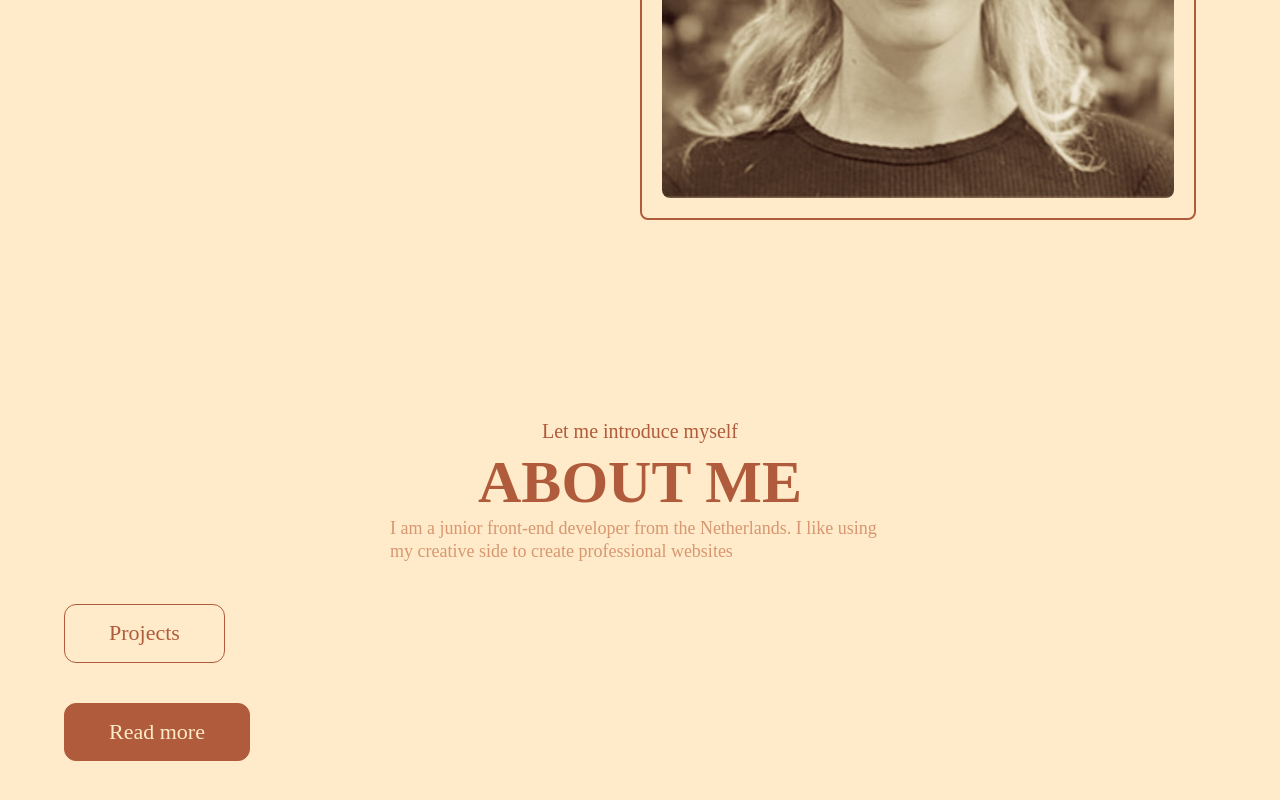
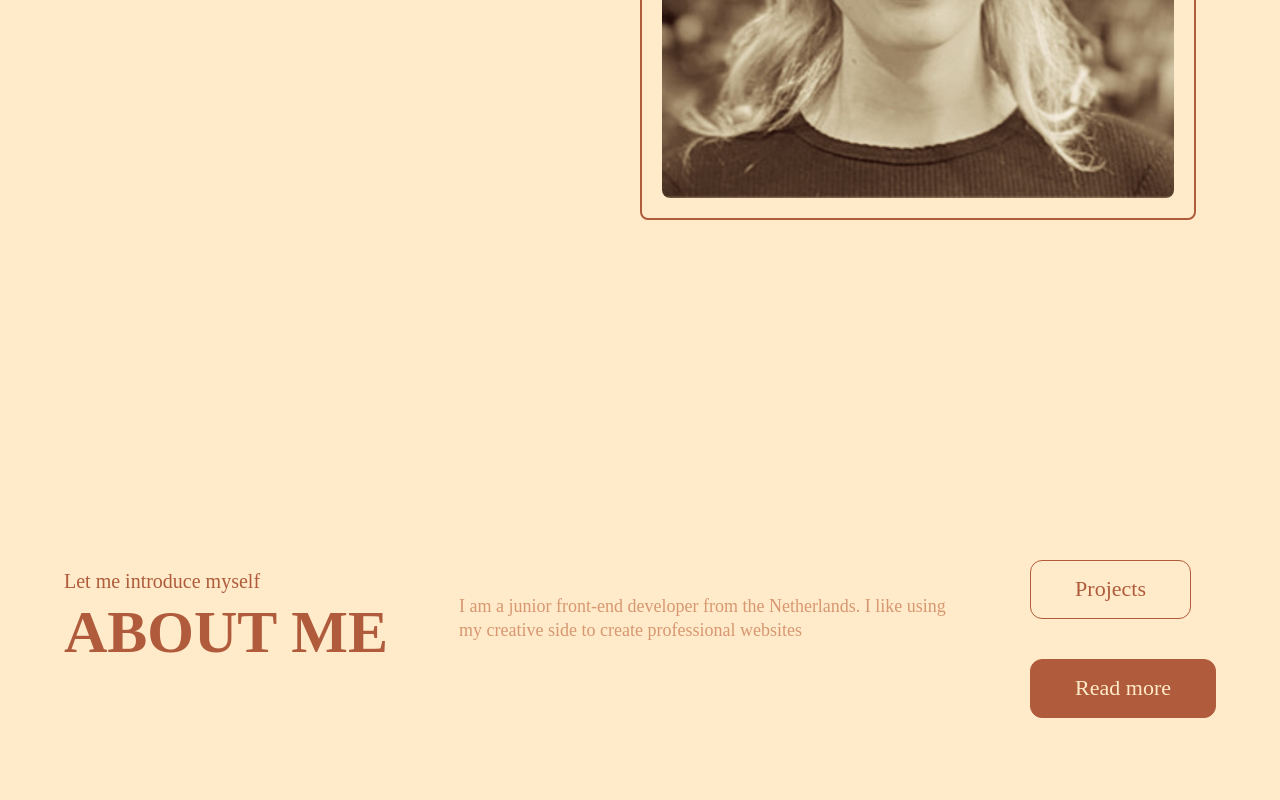
Before and after one commit to EssieQ/project-portfolio, a React (Create React App) app: page / in a window 1280 px wide. Shown: the part 610-1410 px from the top of the page. Before the commit the page ends 1371 px from the top, so only its background shows below. Built offline with nearby package versions, Linux system fonts and the light colour scheme.

Commit message:
About page CSS

```diff
--- a/src/components/AboutSection.js
+++ b/src/components/AboutSection.js
@@ -1,20 +1,38 @@
 import React from "react";
+import styled from "styled-components";
 import Button from "./Button";
 import PText from "./PText";
 import SectionTitle from "./SectionTitle";
 
+const AboutSectionStyle = styled.div`
+  padding: 10rem 0;
+  .container {
+    display: flex;
+    align-items: center;
+  }
+  .section-title {
+    text-align: left;
+  }
+`;
+
 export default function AboutSection() {
   return (
+    <AboutSectionStyle>
       <div className="container">
-      <SectionTitle subheading="Let me introduce myself" heading="About me" />
+        <SectionTitle
+          className="section-title"
+          subheading="Let me introduce myself"
+          heading="About me"
+        />
         <PText>
-        I am a junior front-end developer from the Netherlands. I like using my
-        creative side to create professional websites{" "}
+          I am a junior front-end developer from the Netherlands. I like using
+          my creative side to create professional websites{" "}
         </PText>
         <div className="about-section-buttons">
           <Button btnLink="/projects" btnText="Projects" />
           <Button btnLink="/about" btnText="Read more" outline />
         </div>
       </div>
+    </AboutSectionStyle>
   );
 }
```
Lines whose indentation alone changed are shown as unchanged.
